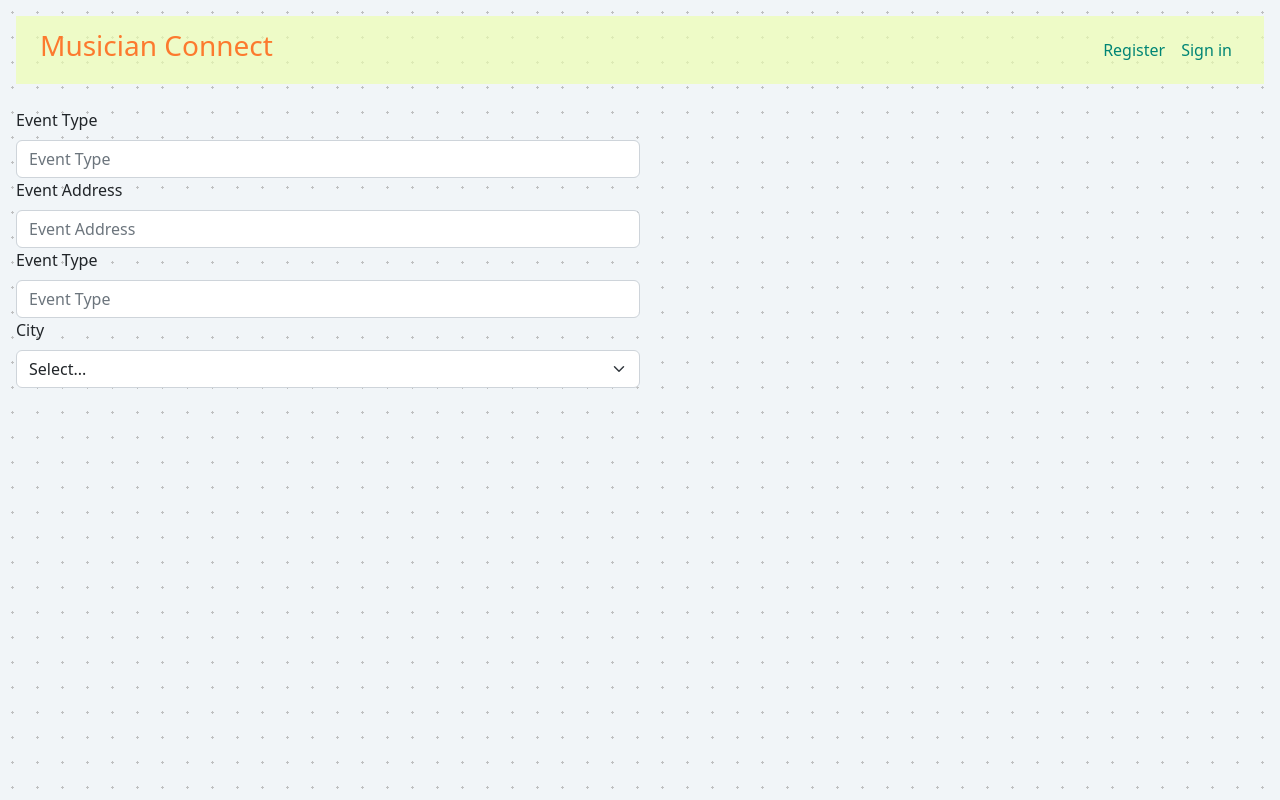
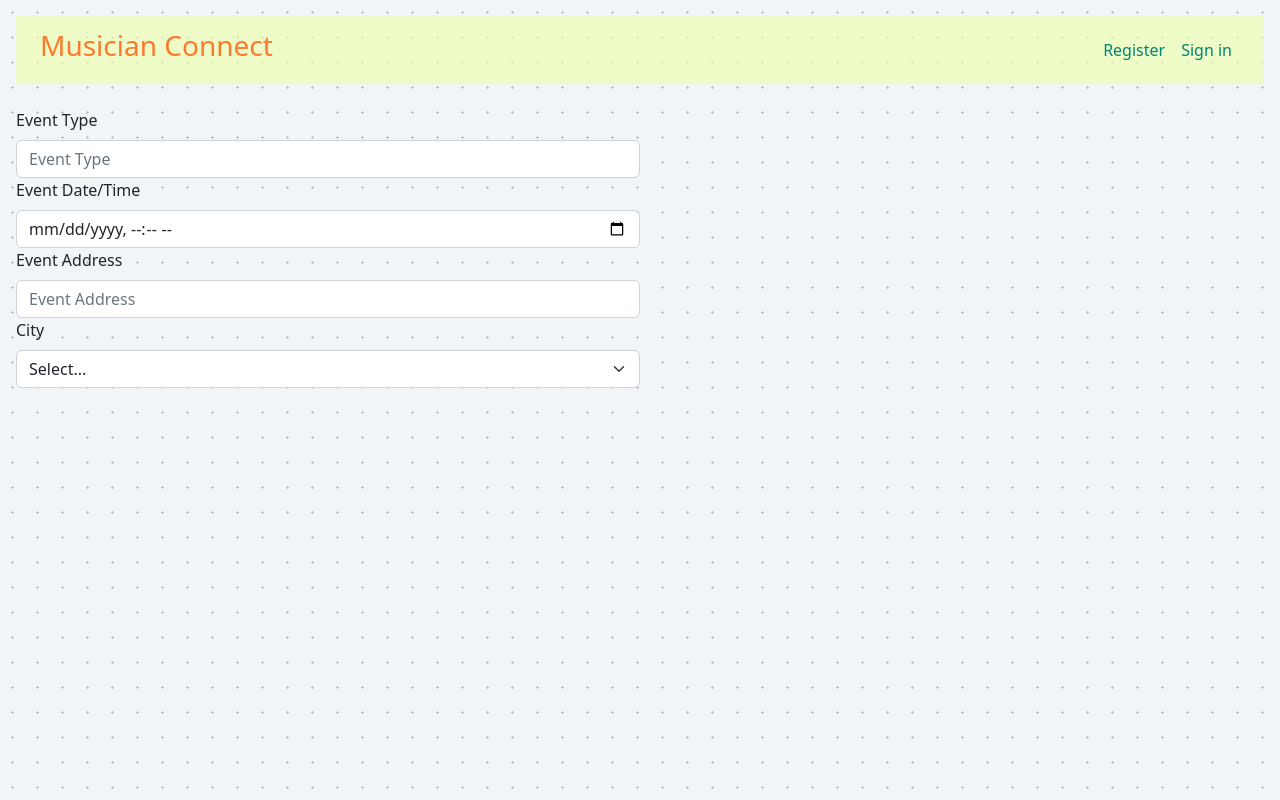
Before and after one commit to MikeRock51/Musician_Connect, a React (Create React App) app in the folder frontend/: page /users/bookings in a window 1280 px wide. Built offline with nearby package versions, Linux system fonts and the light colour scheme.

Commit message:
Add calendar input to booking form

```diff
--- a/frontend/src/components/User.jsx
+++ b/frontend/src/components/User.jsx
@@ -43,7 +43,7 @@ function User(props) {
                                         })}
                                     </div>
                                 </div>}
-                            <p className="card-text fw-light bright mb-0">{user.description}</p>
+                            <p className="card-text fw-light bright mb-0 lh-sm">{user.description}</p>
                             <p className="card-text text-center text-lg-start mt-3"><small className="text-light p-1 rounded text-bg-success">
                                 {user.bookings.filter((booking) => {
                                     return booking.completed;
--- a/frontend/src/components/pages/Booking.jsx
+++ b/frontend/src/components/pages/Booking.jsx
@@ -14,6 +14,13 @@ function Booking() {
                 // onChange={handleChange}
                 />
                 <Input
+                    type="datetime-local"
+                    name="event_date"
+                    text="Event Date/Time"
+                    // className="form-control"
+                    id="datetime-input"
+                />
+                <Input
                     type="text"
                     text="Event Address"
                     className="form-control"
@@ -21,19 +28,11 @@ function Booking() {
                     mandatory={true}
                 // onChange={handleChange}
                 />
-                <Input
-                    type="text"
-                    text="Event Type"
-                    className="form-control"
-                    name="event_type"
-                    mandatory={true}
-                // onChange={handleChange}
-                />
                 <Select
                     name="city"
                     text="City"
-                    // items={cities}
-                    // onChange={props.onChange} text="City"
+                // items={cities}
+                // onChange={props.onChange} text="City"
                 />
             </form>
         </div>
```
